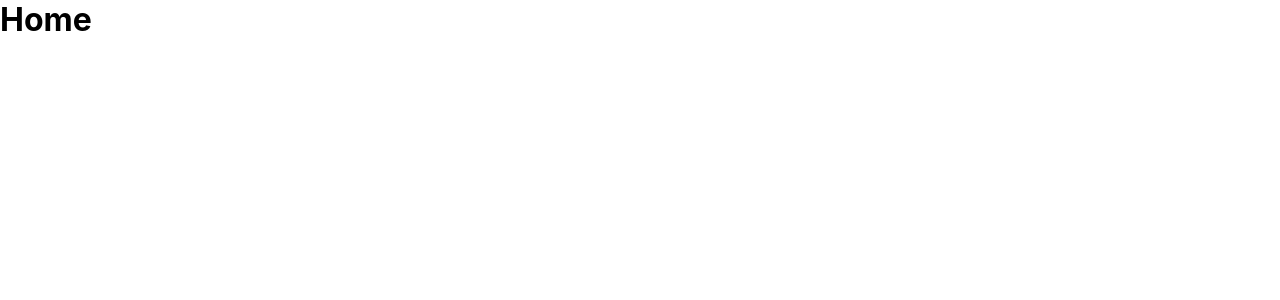
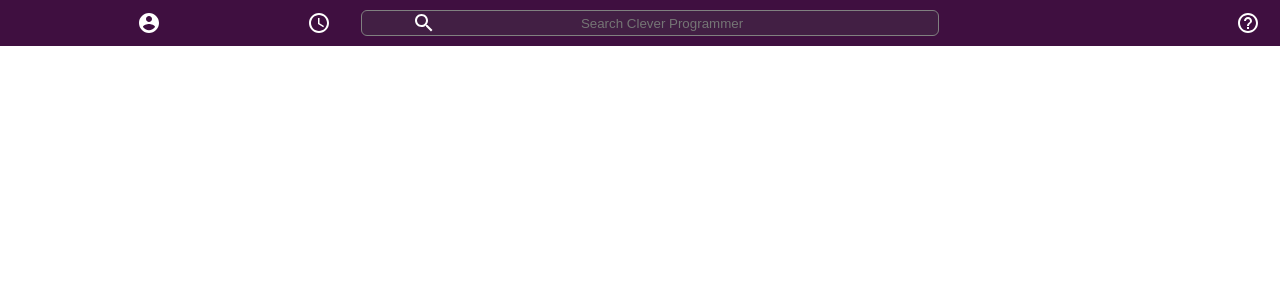
Before and after one commit to Wlloa/slack-webapp, a React (Create React App) app: page / in a window 1280 px wide. Shown: the top 300 px of the page. Built offline with nearby package versions, Linux system fonts and the light colour scheme.

Commit message:
created Header componet

```diff
--- a/package.json
+++ b/package.json
@@ -3,6 +3,8 @@
   "version": "0.1.0",
   "private": true,
   "dependencies": {
+    "@material-ui/core": "^4.11.0",
+    "@material-ui/icons": "^4.9.1",
     "@testing-library/jest-dom": "^4.2.4",
     "@testing-library/react": "^9.5.0",
     "@testing-library/user-event": "^7.2.1",
--- a/src/App.css
+++ b/src/App.css
@@ -1,38 +1,3 @@
-.App {
-  text-align: center;
+body{
+  --slack-color:#3f0f40;
 }
-
-.App-logo {
-  height: 40vmin;
-  pointer-events: none;
-}
-
-@media (prefers-reduced-motion: no-preference) {
-  .App-logo {
-    animation: App-logo-spin infinite 20s linear;
-  }
-}
-
-.App-header {
-  background-color: #282c34;
-  min-height: 100vh;
-  display: flex;
-  flex-direction: column;
-  align-items: center;
-  justify-content: center;
-  font-size: calc(10px + 2vmin);
-  color: white;
-}
-
-.App-link {
-  color: #61dafb;
-}
-
-@keyframes App-logo-spin {
-  from {
-    transform: rotate(0deg);
-  }
-  to {
-    transform: rotate(360deg);
-  }
-}
--- a/src/App.js
+++ b/src/App.js
@@ -1,14 +1,17 @@
 import React from 'react';
 import './App.css';
+import Header from './components/header/Header';
 
 function App() {
   return (
     <div className="app">
-      <h1>Home</h1>
+      {/* Header */}
+      <Header/>
+      <div className="app__body">
+        {/* Sidebar */}
+        {/* React Router ---> chat screen */}
+      </div>
 
-      {/* Header */}
-      {/* Sidebar */}
-      {/* React Router ---> chat screen */}
 
     </div>
   );
--- /dev/null
+++ b/src/components/header/Header.css
@@ -0,0 +1,48 @@
+.header {
+    display: flex;
+    align-items: center;
+    justify-content: space-between;
+    background-color: var(--slack-color);
+    color: white;
+    padding: 10px 0;
+}
+
+.header__left{
+    display: flex;
+    flex: 0.3;
+    align-items: center;
+    margin-left: 20px;
+}
+
+.header__left > .MuiSvgIcon-root{
+    margin-left: auto;
+    margin-right: 30px;
+}
+
+.header__search{
+    display: flex;
+    flex: 0.4;
+    background-color: #421f44;
+    text-align: center;
+    padding: 0 50px;
+    border: 1px solid gray;
+    border-radius: 6px;
+}
+
+.header__search > input{
+    background-color: transparent;
+    border: none;
+    text-align: center;
+    min-width: 35vw;
+}
+
+.header__right{
+    display: flex;
+    flex: 0.3;
+    align-items: flex-end;
+}
+
+.header__right > .MuiSvgIcon-root{
+    margin-left: auto;
+    margin-right: 20px;
+}
--- /dev/null
+++ b/src/components/header/Header.js
@@ -0,0 +1,29 @@
+import React from 'react';
+import "./Header.css";
+import AccountCircleIcon from '@material-ui/icons/AccountCircle';
+import SearchIcon from '@material-ui/icons/Search';
+import HelpOutlineIcon from '@material-ui/icons/HelpOutline';
+import AccessTimeIcon from '@material-ui/icons/AccessTime';
+
+function Header() {
+    return (
+        <div className="header">
+            <div className="header__left">
+                <AccountCircleIcon className="header__avatar"
+                    alt=""
+                    src=""
+                />
+                <AccessTimeIcon/>
+            </div>
+            <div className="header__search">
+                <SearchIcon/>
+                <input type="text" className="" placeholder="Search Clever Programmer"/>
+            </div>
+            <div className="header__right">
+                <HelpOutlineIcon/>
+            </div>
+        </div>
+    )
+}
+
+export default Header;
```
Also changed, not shown: 1 other file (tests, documents, lock files or other folders).
